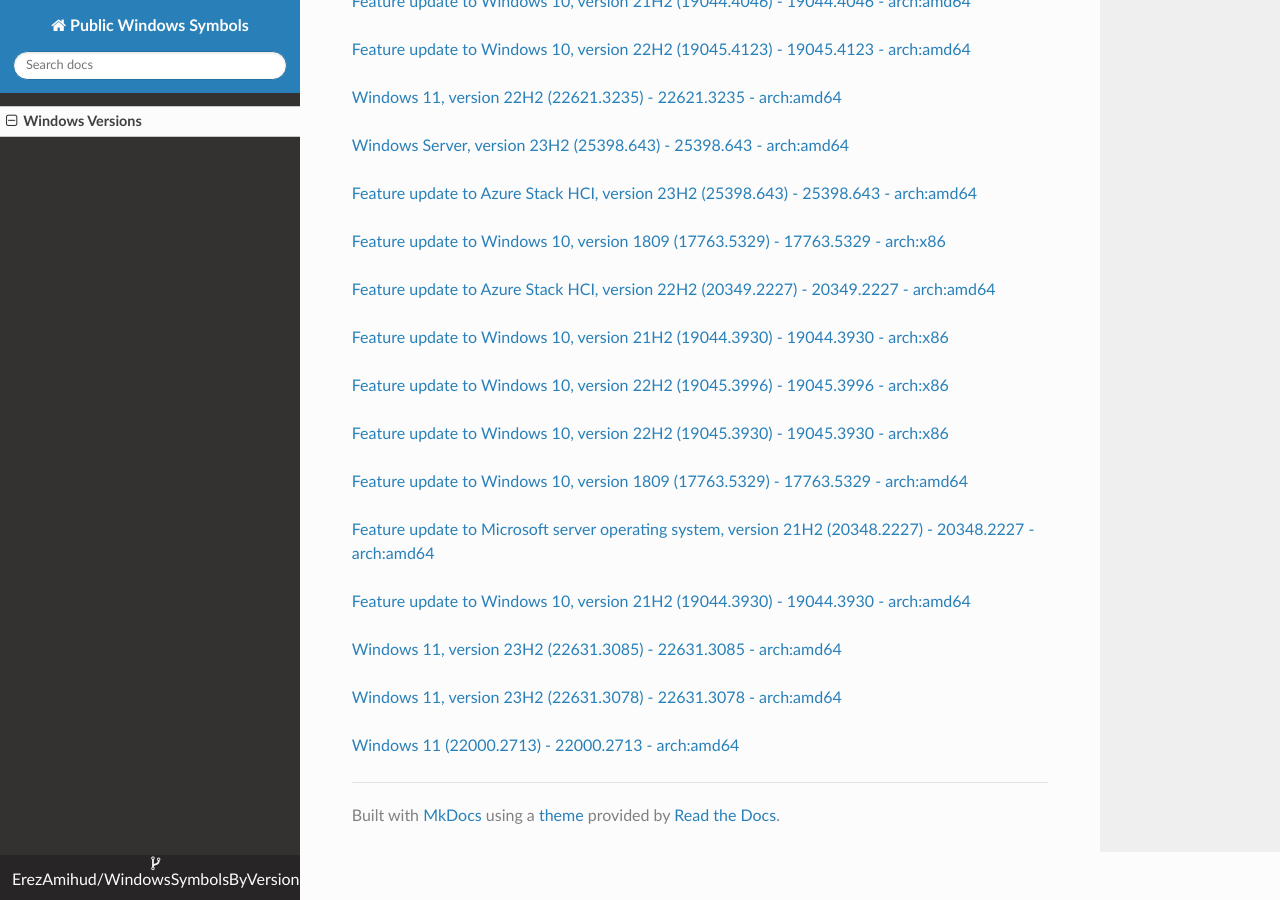
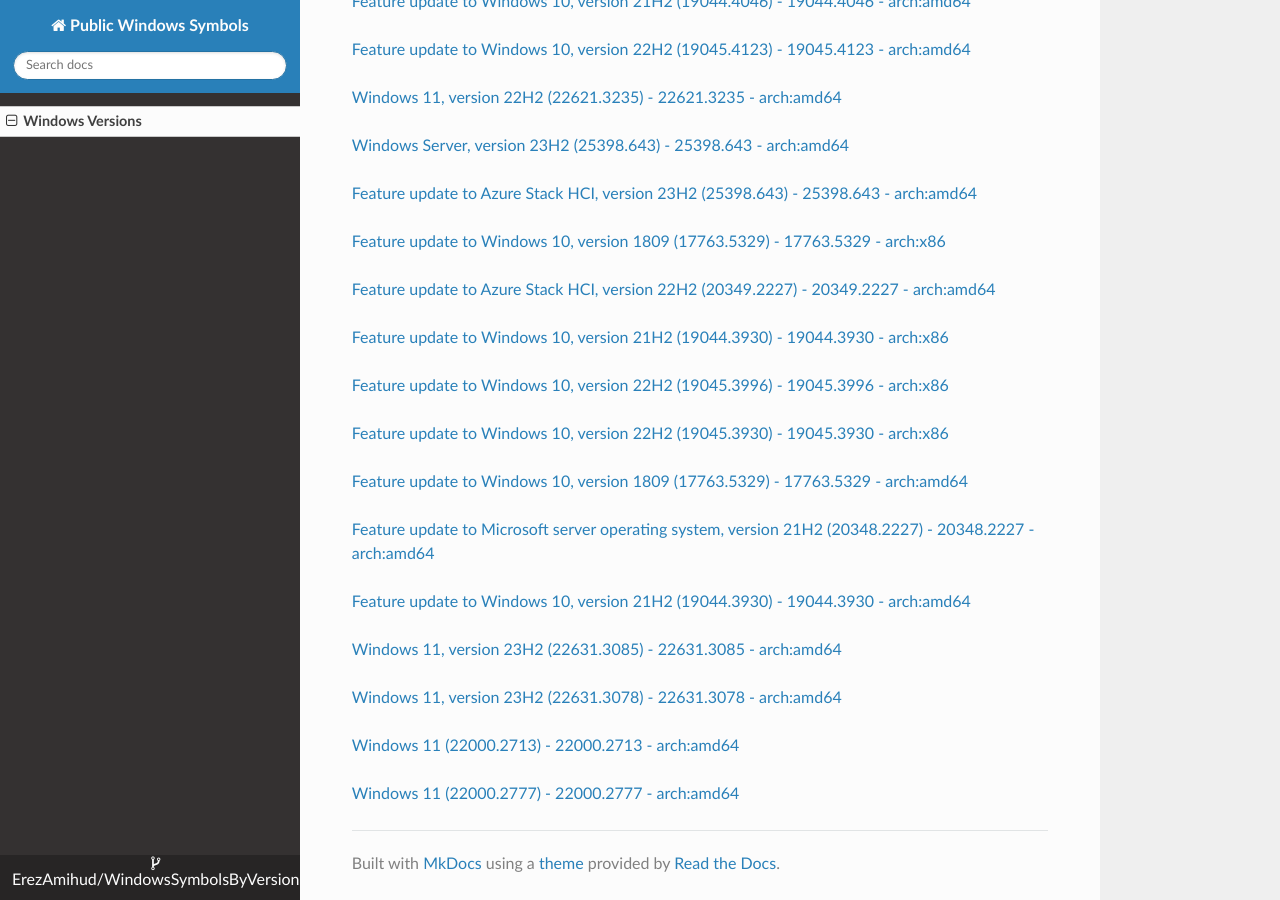
Before and after one commit to ErezAmihud/WindowsSymbolsByVersion, an MkDocs documentation site: the page built from docs/index.md, in a window 1280 px wide and 900 px high, scrolled down 18413 px. Built offline with MkDocs 1.6.1, drawn with Linux system fonts in a browser that asks for light colours; nearby versions of some CDN libraries.

Commit message:
Automated commit, add manifest for b4be6290-17b7-4284-8ae5-03abbe384901

```diff
--- a/docs/index.md
+++ b/docs/index.md
@@ -1012,3 +1012,6 @@
 
 
 [Windows 11 (22000.2713) - 22000.2713 - arch:amd64](https://github.com/ErezAmihud/WindowsSymbolsByVersion/blob/main/manifests/3efcc9b1-839d-42ac-a209-2234c4bfde9a.manifest)
+
+
+[Windows 11 (22000.2777) - 22000.2777 - arch:amd64](https://github.com/ErezAmihud/WindowsSymbolsByVersion/blob/main/manifests/b4be6290-17b7-4284-8ae5-03abbe384901.manifest)
```
Also changed, not shown: process_builds.json (+1 -1 lines), 1 other file.
